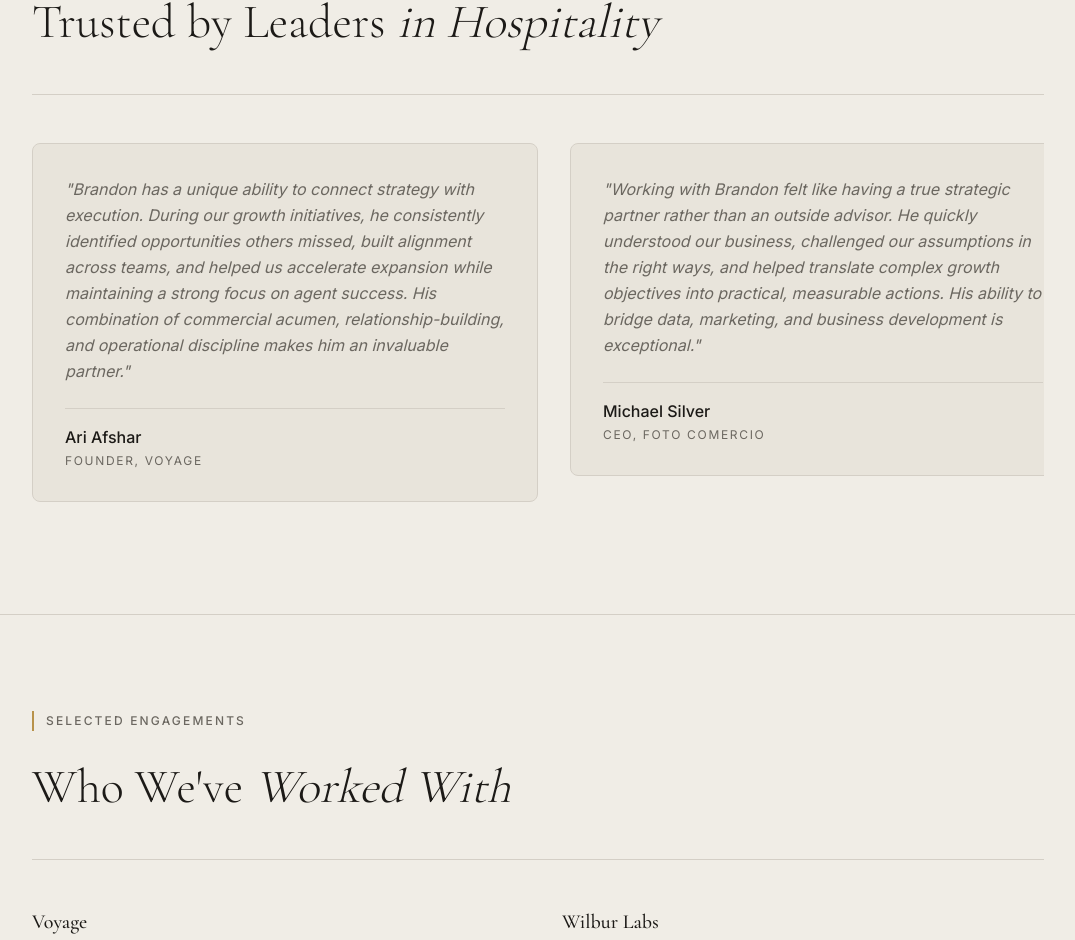
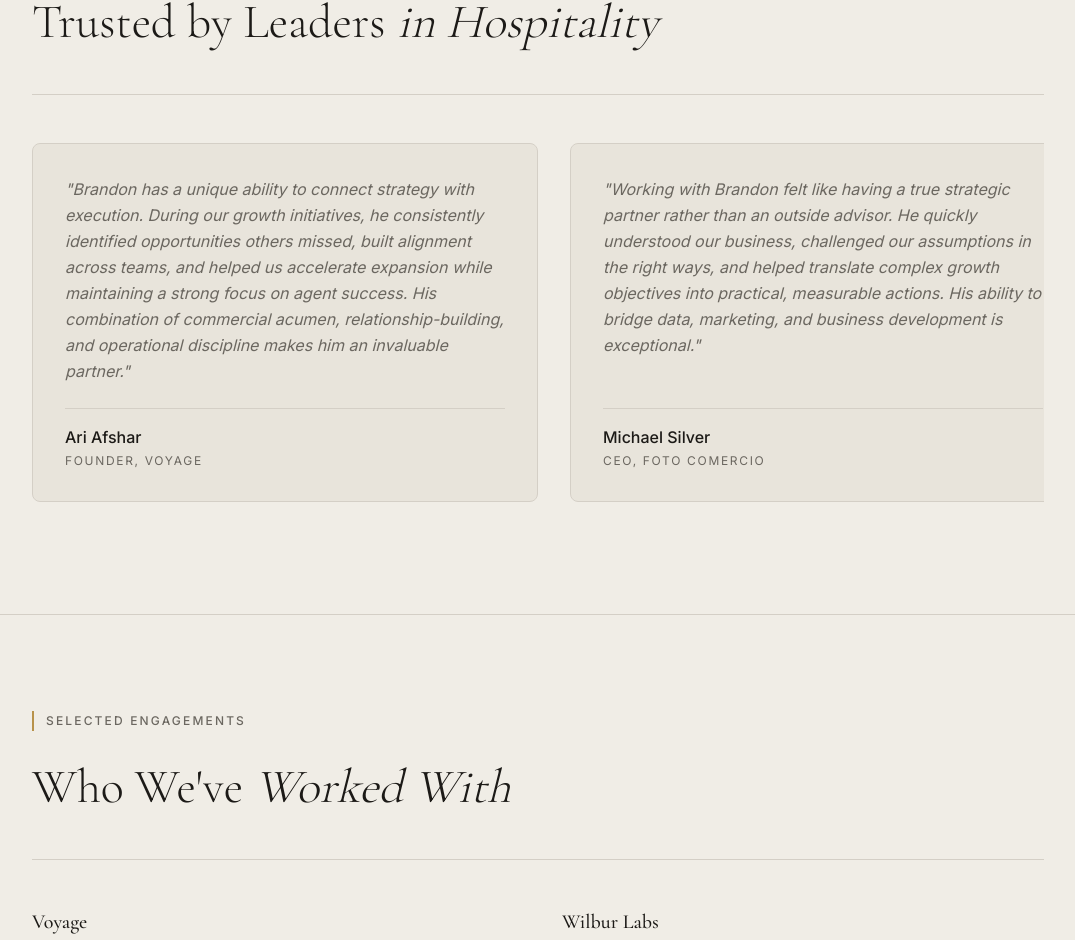
Before and after one commit to letsnavigatebmw/aperture-hospitality, a Next.js app: page / in a window 1280 px wide. Shown: the part 2673-3613 px from the top of the page, without its empty margins (102-1177 px from the left). Built offline with nearby package versions, Linux system fonts and the light colour scheme.

Commit message:
Make testimonial boxes equal height using items-stretch

```diff
--- a/components/Testimonials.tsx
+++ b/components/Testimonials.tsx
@@ -28,11 +28,10 @@ export default function Testimonials() {
 
         {/* Testimonials Horizontal Scroll */}
         <div className="overflow-x-auto scrollbar-hide">
-          <div className="flex gap-8 pb-4 min-w-max md:min-w-full items-start">
+          <div className="flex gap-8 pb-4 min-w-max md:min-w-full items-stretch">
             {testimonials.map((testimonial, index) => (
               <div
                 key={index}
-                style={{ minHeight: 'auto', maxHeight: 'none', height: 'auto' }}
                 className="flex-shrink-0 w-full md:w-1/2 space-y-6 p-8 border border-rule rounded-lg bg-parchment-dark hover:border-brass transition-all flex flex-col"
               >
                 {/* Quote */}
```
